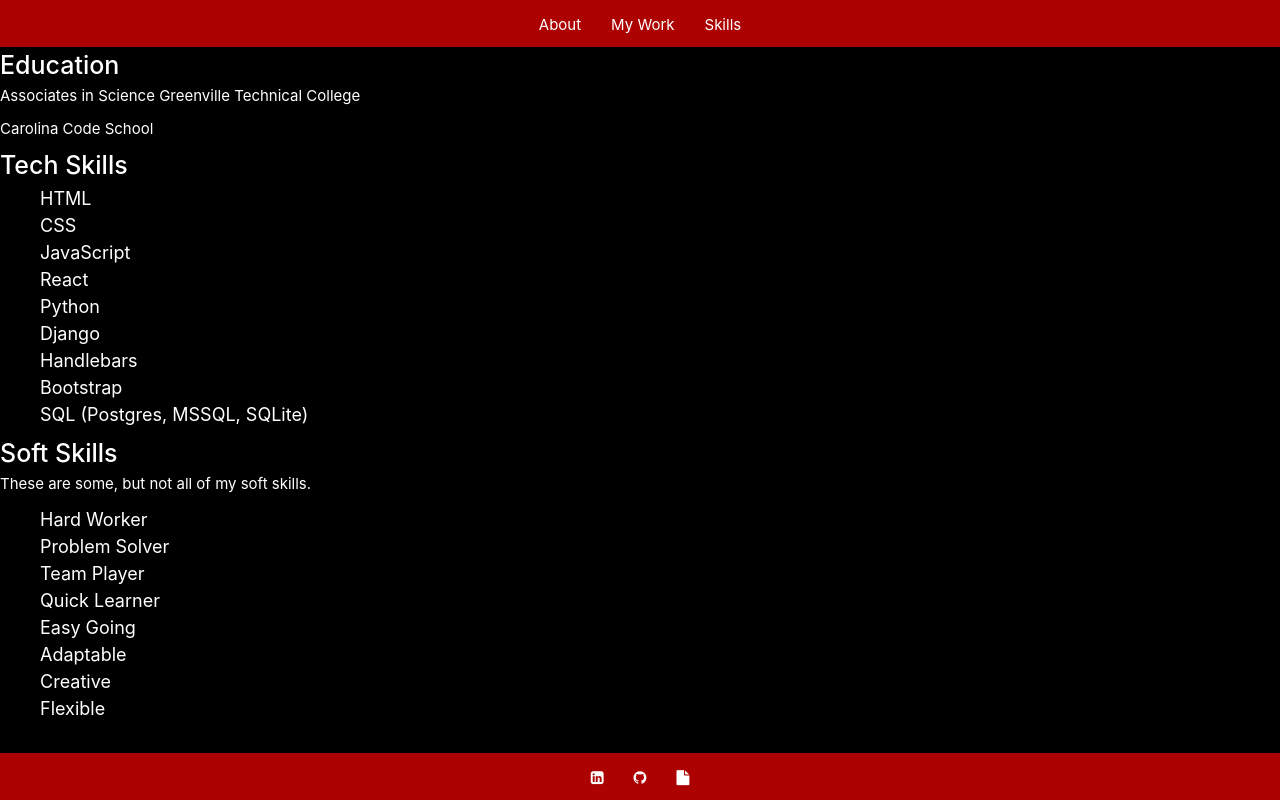
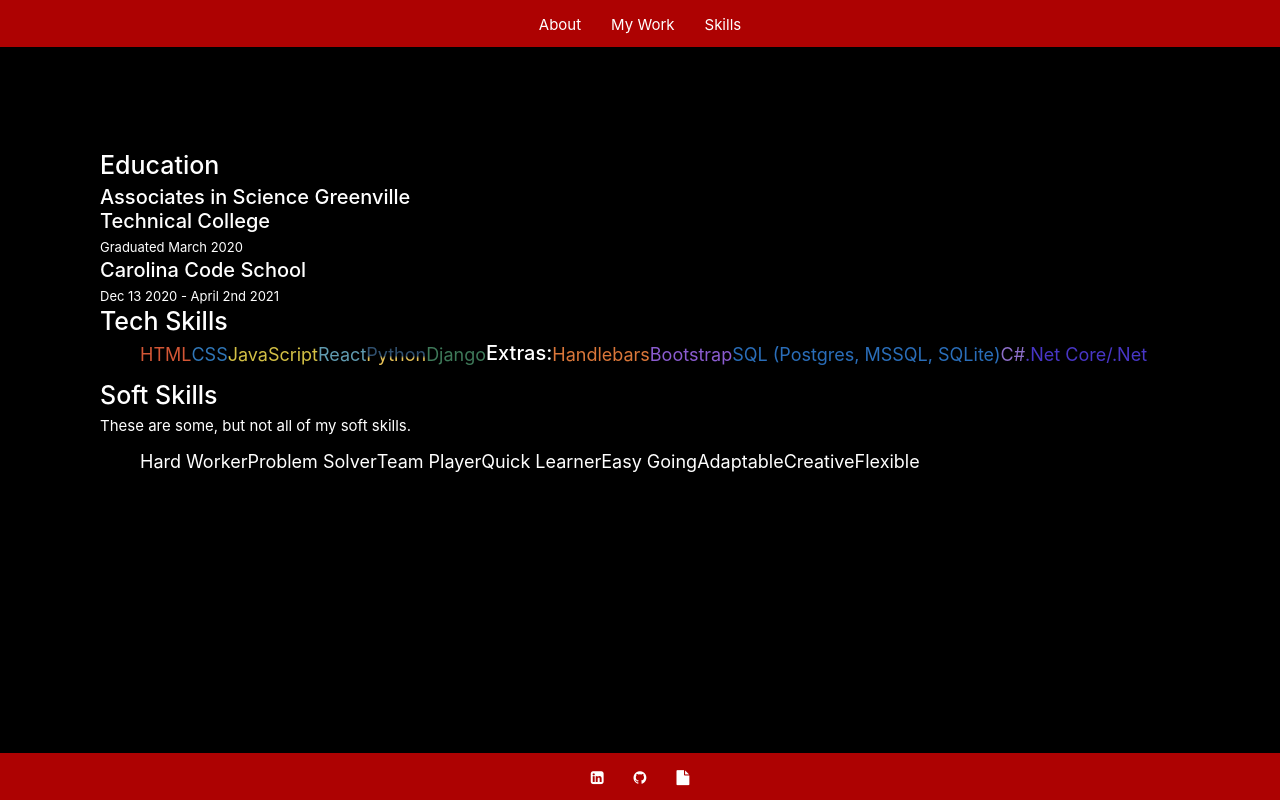
Before and after one commit to PatrickBoynton/portfolio, a React (Create React App) app: page /resume in a window 1280 px wide. Built offline with nearby package versions, Linux system fonts and the light colour scheme.

Commit message:
Styling the skills page.

```diff
--- a/src/components/Resume.js
+++ b/src/components/Resume.js
@@ -3,26 +3,33 @@ import {Component} from "react";
 class Resume extends Component {
     render() {
         return (
-            <section>
-                <h1>Education</h1>
-                <p>Associates in Science Greenville Technical College</p>
-                <p>Carolina Code School</p>
-                <h1>Tech Skills</h1>
-                <ul>
-                    <li>HTML</li>
-                    <li>CSS</li>
-                    <li>JavaScript</li>
-                    <li>React</li>
-                    <li>Python</li>
-                    <li>Django</li>
-                    <li>Handlebars</li>
-                    <li>Bootstrap</li>
-                    <li>SQL (Postgres, MSSQL, SQLite)</li>
+            <section style={{margin: '10rem'}}>
+                <div className="education">
+                    <h1>Education</h1>
+                    <h2>Associates in Science Greenville Technical College</h2>
+                    <time style={{fontSize: '1.3rem'}}>Graduated March 2020</time>
+                    <h2>Carolina Code School</h2>
+                    <time style={{fontSize: '1.3rem'}}>Dec 13 2020 - April 2nd 2021</time>
+                </div>
+                    <h1>Tech Skills</h1>
+                <ul className="d-flex">
+                    <li style={{color: '#D35635'}}>HTML</li>
+                    <li style={{color: '#3077B8'}}> CSS</li>
+                    <li style={{color: '#D3C045'}}>JavaScript</li>
+                    <li style={{color: '#609BB0'}}> React</li>
+                    <li className="python"> Python</li>
+                    <li style={{color: '#3E7959'}}>Django</li>
+                    <h2>Extras: </h2>
+                    <li style={{color: '#DA773A'}}>Handlebars</li>
+                    <li style={{color: '#8B5CD0'}}>Bootstrap</li>
+                    <li style={{color: '#2A6EBA'}}>SQL (Postgres, MSSQL, SQLite)</li>
+                    <li style={{color: '#8D6EC9'}}>C#</li>
+                    <li style={{color: '#4836C6'}}>.Net Core/.Net</li>
                 </ul>
 
                 <h1>Soft Skills</h1>
                 <p>These are some, but not all of my soft skills.</p>
-                <ul>
+                <ul className="d-flex">
                     <li>Hard Worker</li>
                     <li>Problem Solver</li>
                     <li>Team Player</li>
```
